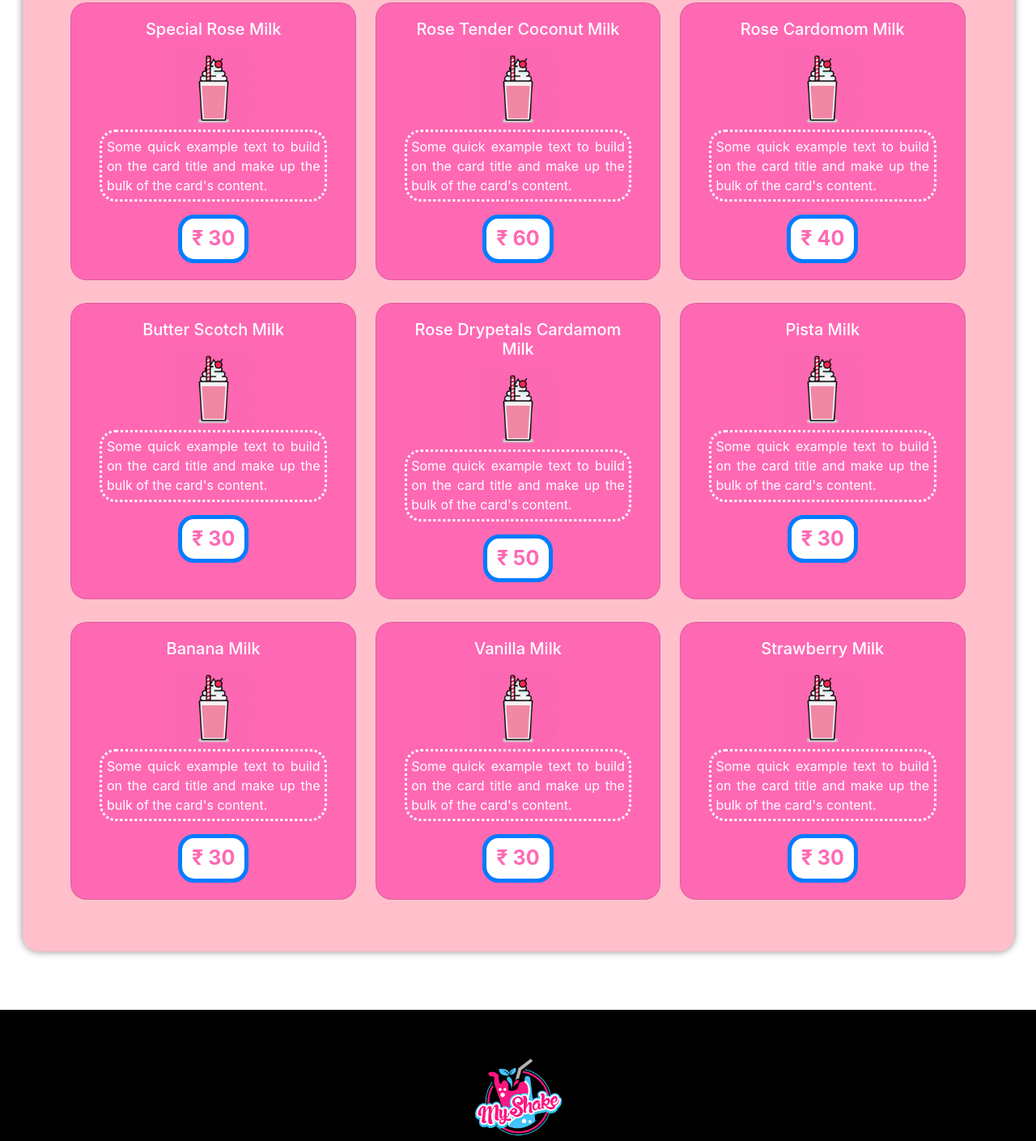
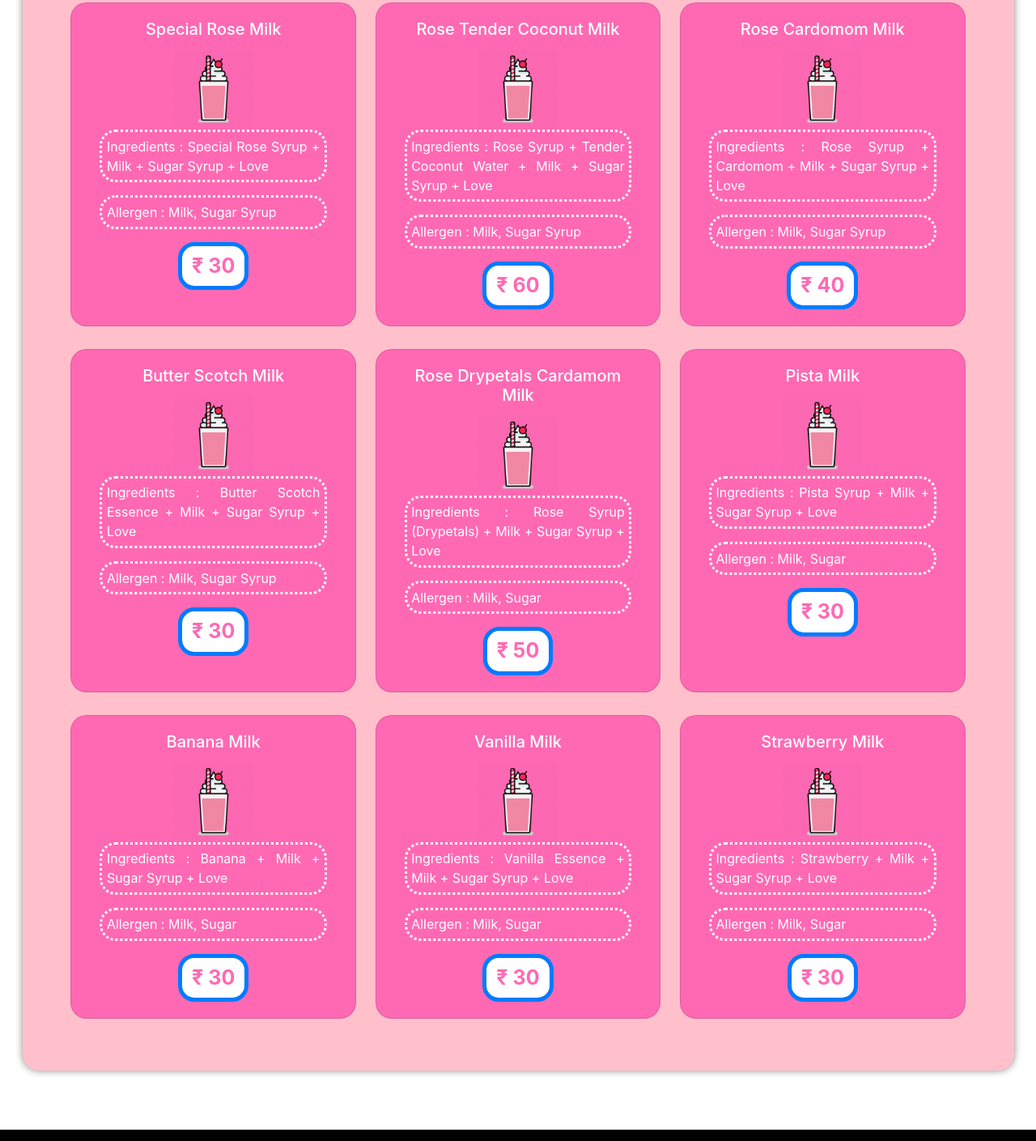
Before and after one commit to rosemilkfactory/rosemilkfactory.github.io, a plain HTML site: page rosemilkfactory.html in a window 1280 px wide. Shown: the part 473-1882 px from the top of the page at 81% size. Drawn offline with nearby package versions, Linux system fonts and the light colour scheme.

Commit message:
Minor changes

```diff
--- a/rosemilkfactory.html
+++ b/rosemilkfactory.html
@@ -166,118 +166,146 @@
         </style>
     </head>
     <body style="">
+
         <section>
             <div class="container-fluid">
                 <div class="panel-group">
                     <div class="panel panel-primary">
                         <div class="panel-body">
-                            <img src="my-shake-logo.png" class="form-group img-responsive" width="20%" align="middle">
+                            <img src="main_logo.png" class="form-group img-responsive" width="20%" align="middle">
                             <div class="row">
                                 <!--<form class="form-control" action="">
                                     <input type="text" id="search_my_shake" name="search_my_shake" placeholder="What are you looking for ?">
                                 </form>-->
                                 <div class="row form-group">
-                                    <a href="#" class="btn btn-primary" style="margin:1%;font-size: 20px;">All</a>
-                                    <a href="#" class="btn btn-primary" style="margin:1%;font-size: 20px;">Rose Milk(s)</a>
-                                    <a href="#" class="btn btn-primary" style="margin:1%;font-size: 20px;">Sharbath(s)</a>
-                                    <a href="#" class="btn btn-primary" style="margin:1%;font-size: 20px;">Milkshake(s)</a>
+                                    <a href="javascript:void();" class="btn btn-primary" style="margin:1%;font-size: 20px;">All</a>
+                                    <a href="javascript:void();" class="btn btn-primary" style="margin:1%;font-size: 20px;">Rose Milk(s)</a>
+                                    <a href="javascript:void();" class="btn btn-primary" style="margin:1%;font-size: 20px;">Sharbath(s)</a>
+                                    <a href="javascript:void();" class="btn btn-primary" style="margin:1%;font-size: 20px;">Milkshake(s)</a>
                                 </div>
 
                                 <div class="card text-white mb-3 col-sm-2">
                                     <div class="card-body">
                                         <h5 class="card-title">Special Rose Milk</h5>
-                                        <img src="milkshake.png" class="img-responsive" height="100px">
+                                        <img src="item_logo.png" class="img-responsive" height="100px">
                                         <p class="card-text dotted">
-                                            Some quick example text to build on the card title and make up the bulk of the card's content.
+                                            Ingredients : Special Rose Syrup + Milk + Sugar Syrup + Love
                                         </p>
-                                        <a href="#" class="btn btn-primary">&#8377; 30</a>
+                                        <p class="card-text dotted">
+                                            Allergen : Milk, Sugar Syrup
+                                        </p>
+                                        <a href="javascript:void();" class="btn btn-primary">&#8377; 30</a>
                                     </div>
                                 </div>
 
                                 <div class="card text-white mb-3 col-sm-2">
                                     <div class="card-body">
                                         <h5 class="card-title">Rose Tender Coconut Milk</h5>
-                                        <img src="milkshake.png" class="img-responsive" height="100px">
+                                        <img src="item_logo.png" class="img-responsive" height="100px">
                                         <p class="card-text dotted">
-                                            Some quick example text to build on the card title and make up the bulk of the card's content.
+                                            Ingredients : Rose Syrup + Tender Coconut Water + Milk + Sugar Syrup + Love
                                         </p>
-                                        <a href="#" class="btn btn-primary">&#8377; 60</a>
+                                        <p class="card-text dotted">
+                                            Allergen : Milk, Sugar Syrup
+                                        </p>
+                                        <a href="javascript:void();" class="btn btn-primary">&#8377; 60</a>
                                     </div>
                                 </div>
 
                                 <div class="card text-white mb-3 col-sm-2">
                                     <div class="card-body">
                                         <h5 class="card-title">Rose Cardomom Milk</h5>
-                                        <img src="milkshake.png" class="img-responsive" height="100px">
+                                        <img src="item_logo.png" class="img-responsive" height="100px">
                                         <p class="card-text dotted">
-                                            Some quick example text to build on the card title and make up the bulk of the card's content.
+                                            Ingredients : Rose Syrup + Cardomom + Milk + Sugar Syrup + Love
                                         </p>
-                                        <a href="#" class="btn btn-primary">&#8377; 40</a>
+                                        <p class="card-text dotted">
+                                            Allergen : Milk, Sugar Syrup
+                                        </p>
+                                        <a href="javascript:void();" class="btn btn-primary">&#8377; 40</a>
                                     </div>
                                 </div>
 
                                 <div class="card text-white mb-3 col-sm-2">
                                     <div class="card-body">
                                         <h5 class="card-title">Butter Scotch Milk</h5>
-                                        <img src="milkshake.png" class="img-responsive" height="100px">
+                                        <img src="item_logo.png" class="img-responsive" height="100px">
                                         <p class="card-text dotted">
-                                            Some quick example text to build on the card title and make up the bulk of the card's content.
+                                            Ingredients : Butter Scotch Essence + Milk + Sugar Syrup + Love
                                         </p>
-                                        <a href="#" class="btn btn-primary">&#8377; 30</a>
+                                        <p class="card-text dotted">
+                                            Allergen : Milk, Sugar Syrup
+                                        </p>
+                                        <a href="javascript:void();" class="btn btn-primary">&#8377; 30</a>
                                     </div>
                                 </div>
 
                                 <div class="card text-white mb-3 col-sm-2">
                                     <div class="card-body">
                                         <h5 class="card-title">Rose Drypetals Cardamom Milk</h5>
-                                        <img src="milkshake.png" class="img-responsive" height="100px">
+                                        <img src="item_logo.png" class="img-responsive" height="100px">
                                         <p class="card-text dotted">
-                                            Some quick example text to build on the card title and make up the bulk of the card's content.
+                                            Ingredients : Rose Syrup (Drypetals) + Milk + Sugar Syrup + Love
                                         </p>
-                                        <a href="#" class="btn btn-primary">&#8377; 50</a>
+                                        <p class="card-text dotted">
+                                            Allergen : Milk, Sugar
+                                        </p>
+                                        <a href="javascript:void();" class="btn btn-primary">&#8377; 50</a>
                                     </div>
                                 </div>
 
                                 <div class="card text-white mb-3 col-sm-2">
                                     <div class="card-body">
                                         <h5 class="card-title">Pista Milk</h5>
-                                        <img src="milkshake.png" class="img-responsive" height="100px">
+                                        <img src="item_logo.png" class="img-responsive" height="100px">
                                         <p class="card-text dotted">
-                                            Some quick example text to build on the card title and make up the bulk of the card's content.
+                                            Ingredients : Pista Syrup + Milk + Sugar Syrup + Love
                                         </p>
-                                        <a href="#" class="btn btn-primary">&#8377; 30</a>
+                                        <p class="card-text dotted">
+                                            Allergen : Milk, Sugar
+                                        </p>
+                                        <a href="javascript:void();" class="btn btn-primary">&#8377; 30</a>
                                     </div>
                                 </div>
 
                                 <div class="card text-white mb-3 col-sm-2">
                                     <div class="card-body">
                                         <h5 class="card-title">Banana Milk</h5>
-                                        <img src="milkshake.png" class="img-responsive" height="100px">
+                                        <img src="item_logo.png" class="img-responsive" height="100px">
                                         <p class="card-text dotted">
-                                            Some quick example text to build on the card title and make up the bulk of the card's content.
+                                            Ingredients : Banana + Milk + Sugar Syrup + Love
                                         </p>
-                                        <a href="#" class="btn btn-primary">&#8377; 30</a>
+                                        <p class="card-text dotted">
+                                            Allergen : Milk, Sugar
+                                        </p>
+                                        <a href="javascript:void();" class="btn btn-primary">&#8377; 30</a>
                                     </div>
                                 </div>
 
                                 <div class="card text-white mb-3 col-sm-2">
                                     <div class="card-body">
                                         <h5 class="card-title">Vanilla Milk</h5>
-                                        <img src="milkshake.png" class="img-responsive" height="100px">
+                                        <img src="item_logo.png" class="img-responsive" height="100px">
                                         <p class="card-text dotted">
-                                            Some quick example text to build on the card title and make up the bulk of the card's content.
+                                            Ingredients : Vanilla Essence + Milk + Sugar Syrup + Love
                                         </p>
-                                        <a href="#" class="btn btn-primary">&#8377; 30</a>
+                                        <p class="card-text dotted">
+                                            Allergen : Milk, Sugar
+                                        </p>
+                                        <a href="javascript:void();" class="btn btn-primary">&#8377; 30</a>
                                     </div>
                                 </div>
                                 <div class="card text-white mb-3 col-sm-2">
                                     <div class="card-body">
                                         <h5 class="card-title">Strawberry Milk</h5>
-                                        <img src="milkshake.png" class="img-responsive" height="100px">
+                                        <img src="item_logo.png" class="img-responsive" height="100px">
                                         <p class="card-text dotted">
-                                            Some quick example text to build on the card title and make up the bulk of the card's content.
+                                            Ingredients : Strawberry + Milk + Sugar Syrup + Love
                                         </p>
-                                        <a href="#" class="btn btn-primary">&#8377; 30</a>
+                                        <p class="card-text dotted">
+                                            Allergen : Milk, Sugar
+                                        </p>
+                                        <a href="javascript:void();" class="btn btn-primary">&#8377; 30</a>
                                     </div>
                                 </div>
                             </div>
@@ -290,7 +318,7 @@
         <section id="footer">
             <div class="container">
                 <center>
-                <img src="my-shake-logo.png" class="form-group img-responsive" width="10%" align="middle"></center>
+                <img src="main_logo.png" class="form-group img-responsive" width="10%" align="middle"></center>
                 <div class="row text-center text-xs-center text-sm-left text-md-left">
                     <div class="col-xs-12 col-sm-4 col-md-4">
                         <h5>Quick links</h5>
@@ -312,7 +340,7 @@
                             India.<br/>
                         </p>
                         <p class="card-text dotted" style="color:hotpink;">
-                            <a href="javascript:void();">
+                            <a href="https://goo.gl/maps/UmmHQ7SQVMoVvS6A9" target="_blank">
                                 <i class="fas fa-map-marked-alt"></i> Google Location Now!
                             </a>
                         </p>
```
Also changed, not shown: item_logo.png (renamed from milkshake.png), main_logo.png (renamed from my-shake-logo.png).
